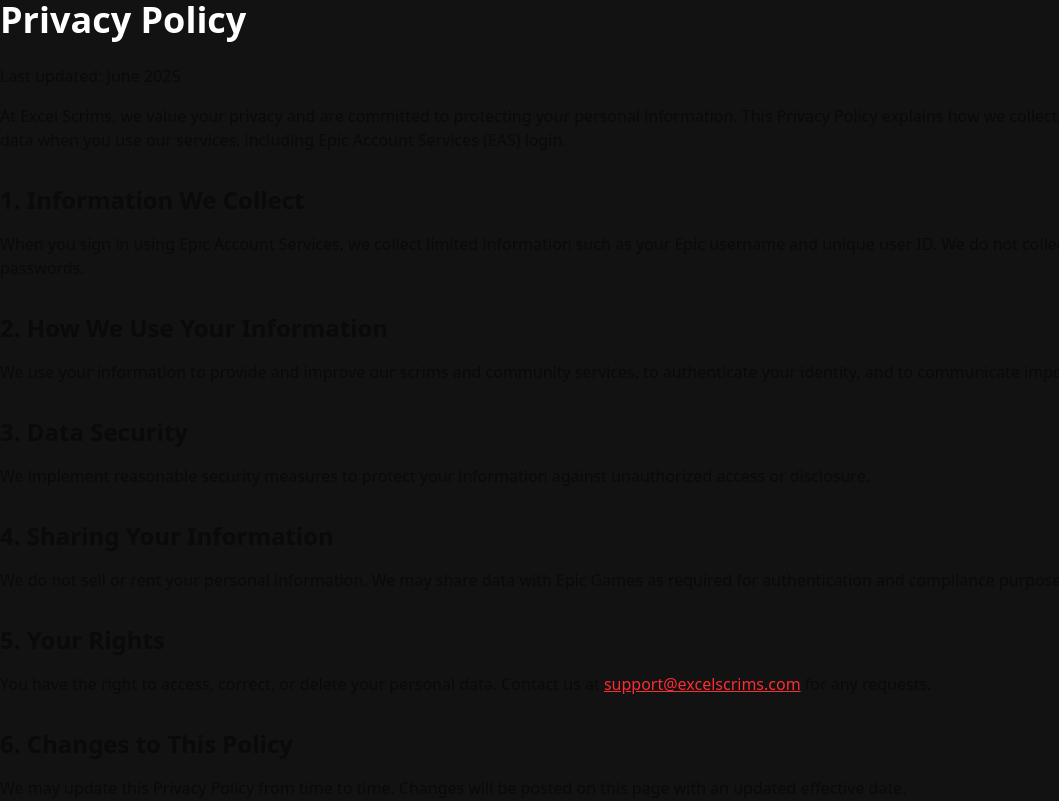
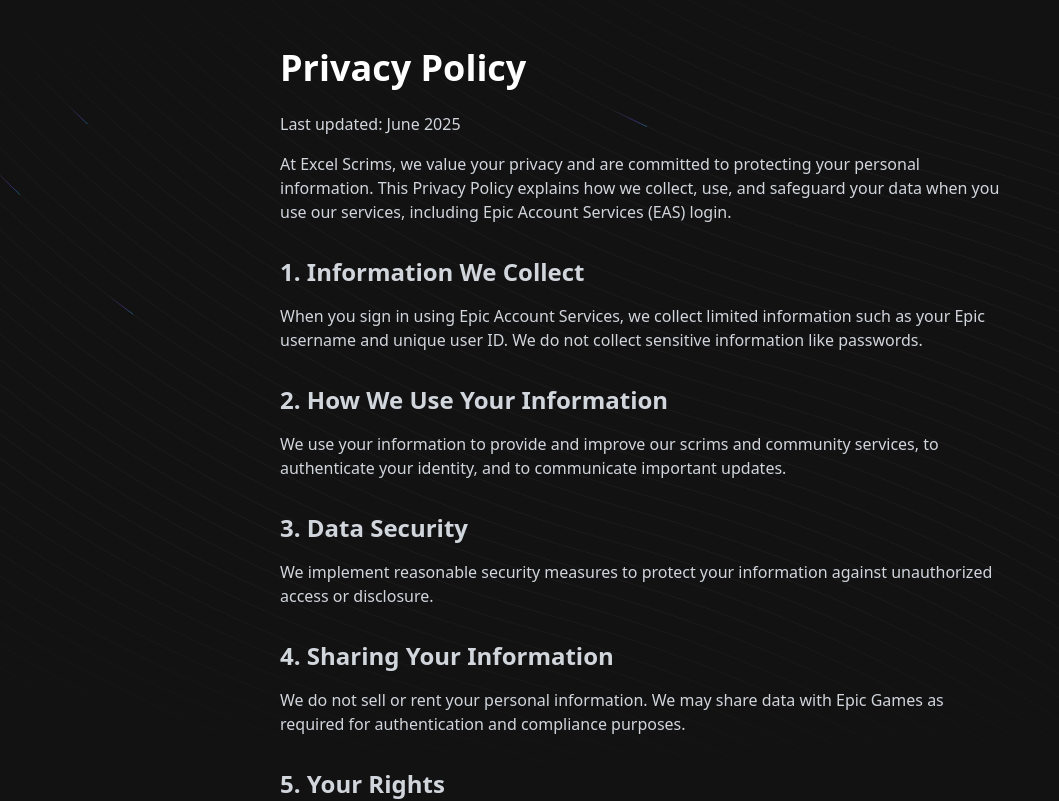
Before and after one commit to MyloDiscord/excelscrimsnew, a Next.js app: page /privacy-policy in a window 1280 px wide. Shown: the top 801 px of the page, without its empty margins (0-1059 px from the left). Built offline with nearby package versions, Linux system fonts and the light colour scheme.

Commit message:
updated pp

```diff
--- a/app/privacy-policy/page.tsx
+++ b/app/privacy-policy/page.tsx
@@ -1,6 +1,17 @@
+"use client";
+
+import { BackgroundBeams } from "@/components/ui/background-beams";
+
 export default function PrivacyPolicy() {
   return (
     <div className="relative min-h-screen bg-[#121212] overflow-hidden">
+      {/* Background Beams */}
+      <div className="absolute inset-0 z-0 pointer-events-none">
+        <BackgroundBeams />
+      </div>
+
+      {/* Foreground Content */}
+      <div className="relative z-10 max-w-3xl mx-auto px-6 py-12 text-gray-300">
         <h1 className="text-4xl font-bold text-white mb-6">Privacy Policy</h1>
 
         <p className="mb-4">Last updated: June 2025</p>
@@ -78,5 +89,6 @@
           .
         </p>
       </div>
+    </div>
   );
 }
```
Lines whose indentation alone changed are shown as unchanged.
